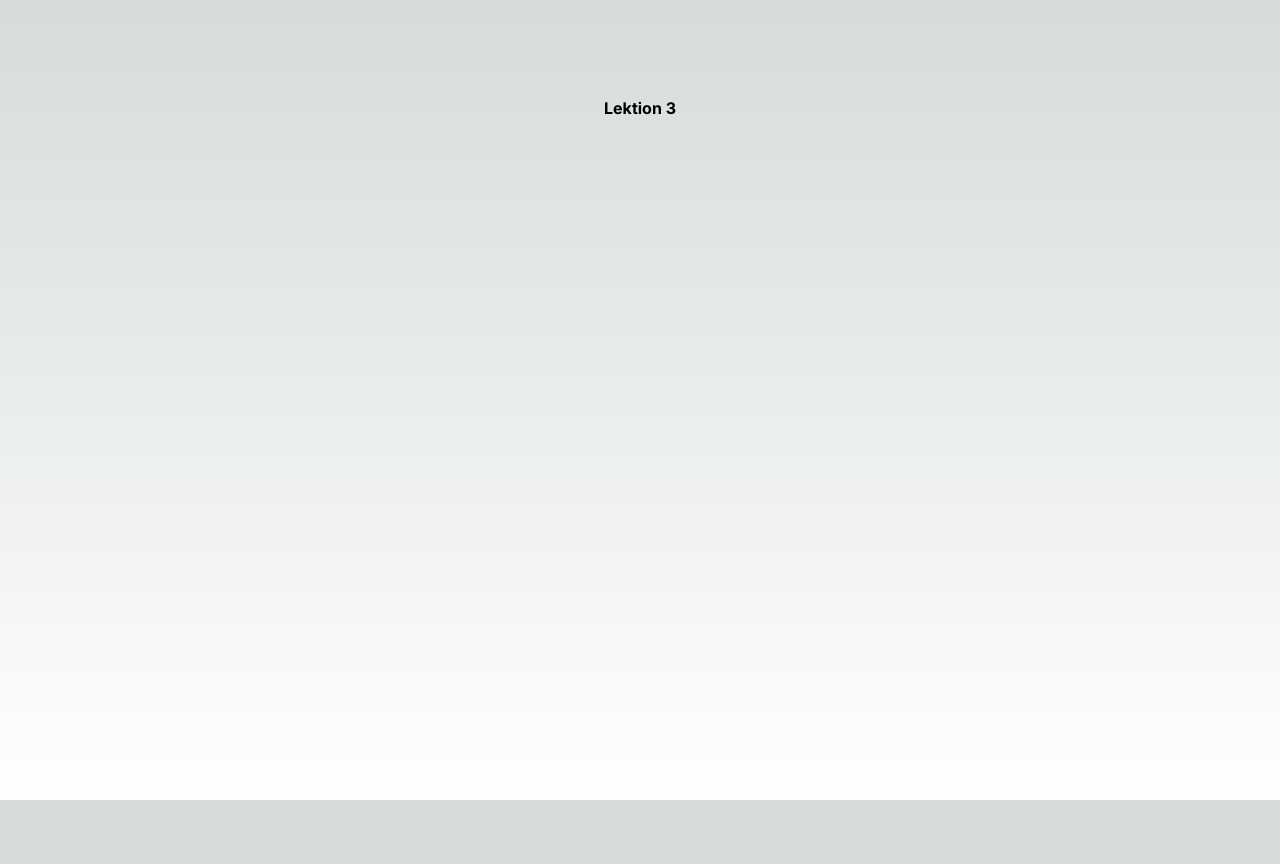
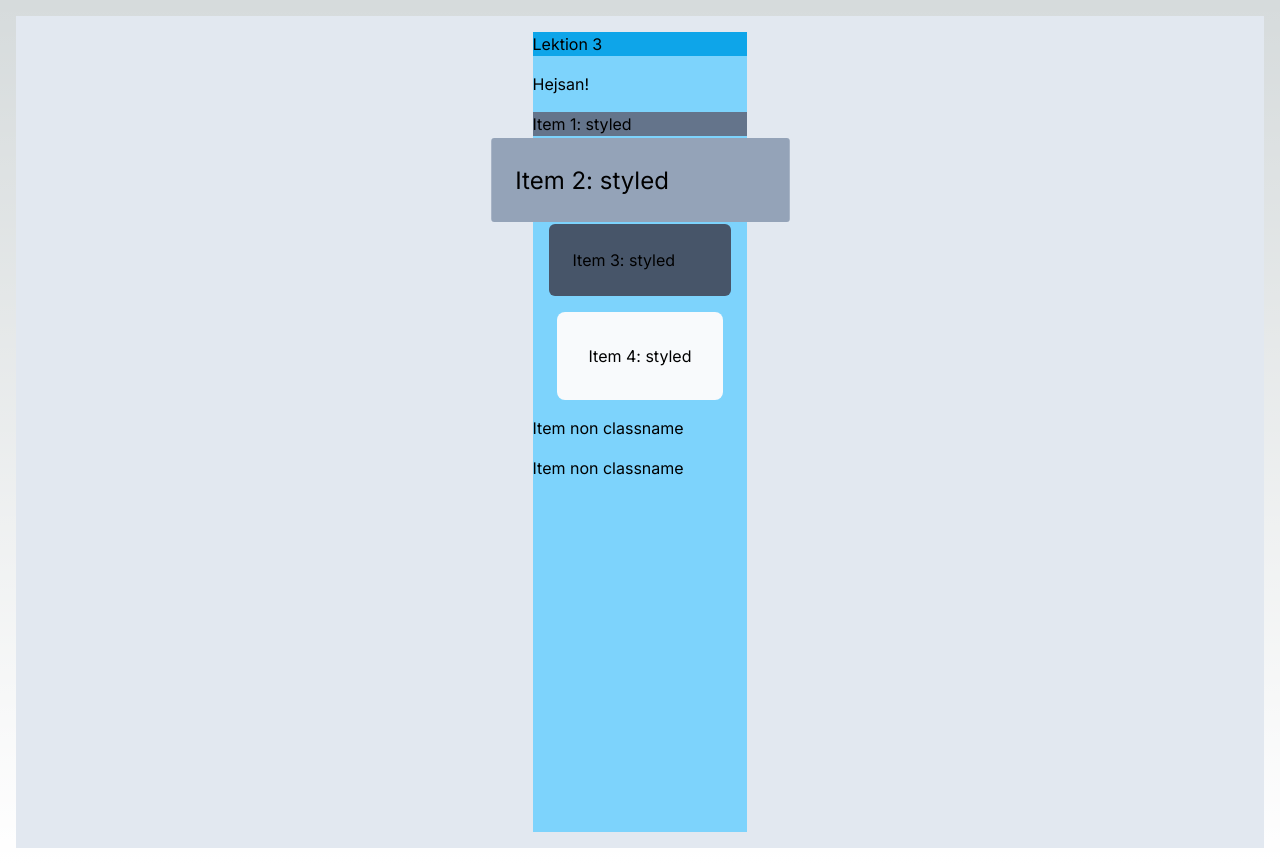
Before and after one commit to rhiz0m/nextjs_week_one_lessions, a Next.js app: page /lession3 in a window 1280 px wide. Before the commit the page ends 800 px from the top, so only its background shows below. Built offline with nearby package versions, Linux system fonts and the light colour scheme.

Commit message:
adding instructions

```diff
--- a/app/lession3/page.tsx
+++ b/app/lession3/page.tsx
@@ -2,10 +2,24 @@ import Image from "next/image";
 
 export default function lektion3() {
   return (
-    <main className="flex min-h-screen flex-col items-center justify-between p-24">
-      <div>
-        <p className="text-black bold font-bold">Lektion 3</p>
+    <main className="m-4 flex min-h-screen flex-col items-center justify-center bg-slate-200 ">
+      <div className="m-4 space-y-4  flex-col h-screen bg-sky-300 ">
+        <p className="bg-sky-500 hover:bg-sky-200">Lektion 3</p>
+        <p> Hejsan! </p>
+        <p className="bg-slate-500">Item 1: styled</p>
+        <p className="m-2 p-4 rounded-sm bg-slate-400 transition-transform hover: scale-150">
+          Item 2: styled
+        </p>
+        <p className="m-4 p-6 rounded-md bg-slate-600">Item 3: styled</p>
+        <p className="m-6 p-8 rounded-lg bg-slate-50">Item 4: styled</p>
+        <p>Item non classname</p>
+        <p>Item non classname</p>
       </div>
     </main>
   );
 }
+
+/*
+https://css-tricks.com/
+https://flexboxfroggy.com/#sv
+className="flex min-h-screen flex-col items-center justify-between p-24" */
```
Also changed, not shown: app/lession3/lession3.txt (added).
